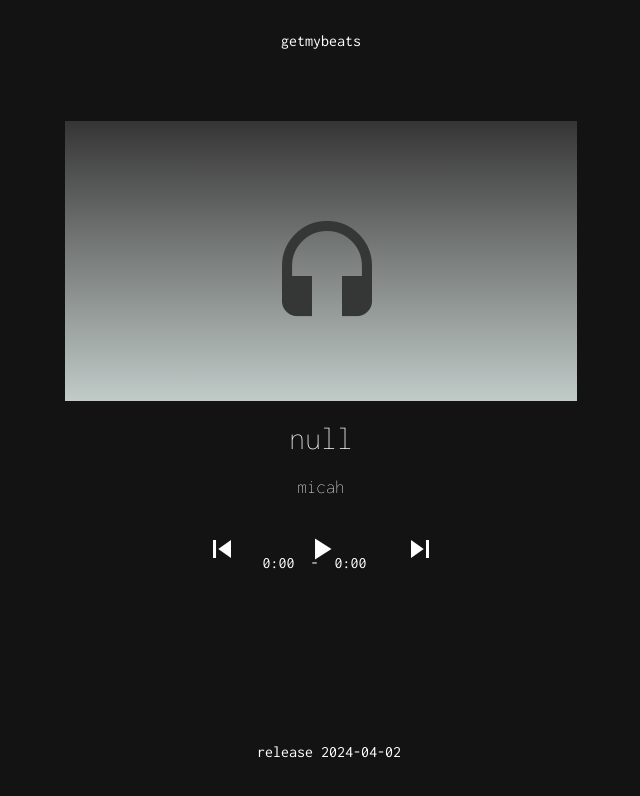
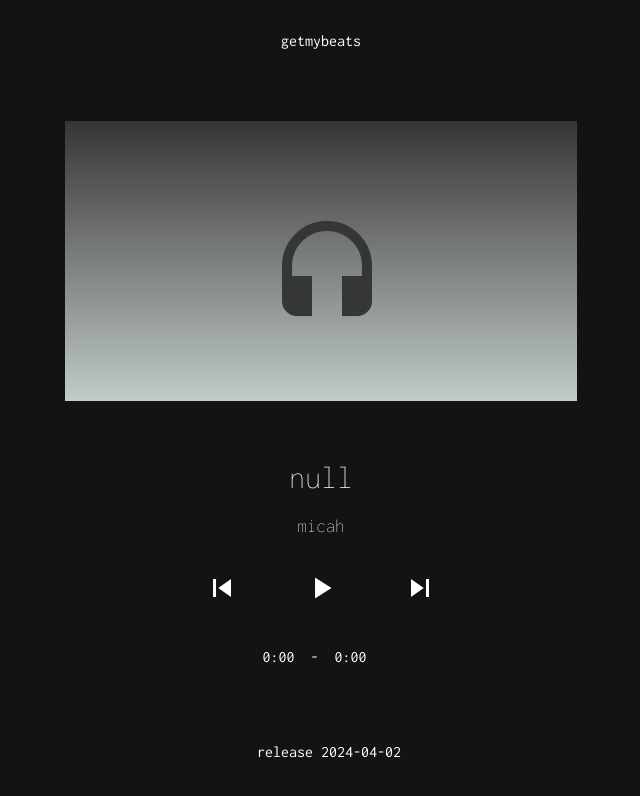
Before and after one commit to micahnorwoodjordan/getmybeats, an Angular app in the folder frontend-v3/: page / in a window 1280 px wide. Shown: the top 796 px of the page, without its empty margins (319-959 px from the left). Built offline with nearby package versions, Linux system fonts and the light colour scheme; no server answers.

Commit message:
translate control elements down some

```diff
--- a/frontend-v3/src/app/player/player.component.css
+++ b/frontend-v3/src/app/player/player.component.css
@@ -1,4 +1,3 @@
-.controls { width: 60vw; height: 15vh; }
 .control-buttons { margin-top: 5vh; }
 .current-time-text { color: white; padding-right: 1vw; }
 .toolbar { background-color: rgb(20, 19, 19) }
@@ -6,6 +5,13 @@
 .songTitle { color: white; }
 .songArtist { color: white; }
 .player { width: 75vw; height: 50vh; padding-top: 7vh; }
+
+.controls {
+    width: 60vw;
+    height: 15vh;
+    position: absolute;
+    top: 55vh;
+}
 
 .headset-backdrop-icon {
     color: rgb(53, 55, 55);
@@ -85,12 +91,30 @@
 (width: 390px),  /* iPhone 14 Pro, iPhone 15 and iPhone 15 Pro */
 (width: 375px),  /* iPhone X, iPhone Xs, iPhone 11 Pro, iPhone 12 Mini, and iPhone 13 Mini */
 (width: 375px) {  /* iphone SE */
-    .slider { width: 60vw; position: absolute; left: 20vw;}
-    .toolbar { width: 100%; }
-    .controls { width: 60vw; height: 15vh; }
+    .slider { width: 70vw; position: absolute; left: 20vw;}
     .control-buttons { margin-top: 5vh; }
     .player { width: 75vw; height: 50vh; padding-top: 7vh; }
-    .current-time-text { color: white; padding-right: 1vw; }
+
+    .current-time-text {
+        color: white;
+        position: absolute;
+        top: 34vh;
+        right: 7vw;
+    }
+
+    .toolbar {
+        width: 100%;
+        position: absolute;
+        right: 37vw;
+        top: 26vh;
+    }
+
+    .controls {
+        width: 40vw;
+        height: 10vh;
+        position: absolute;
+        top: 49vh;
+    }
 
     .headset-backdrop-icon {
         color: rgb(53, 55, 55);
--- a/frontend-v3/src/app/player/player.component.html
+++ b/frontend-v3/src/app/player/player.component.html
@@ -33,10 +33,7 @@
                     </div>
                 </mat-toolbar>
             </div>
+            <p class="current-time-text">{{ currentTime }}&nbsp; - &nbsp;{{ musicLength }}</p>
         </div>
     </div>
-    <div fxLayout="column" fxLayoutAlign="space-evenly center">
-        <br>
-        <p class="current-time-text">{{ currentTime }}&nbsp; - &nbsp;{{ musicLength }}</p>
-    </div>
 </div>
```
